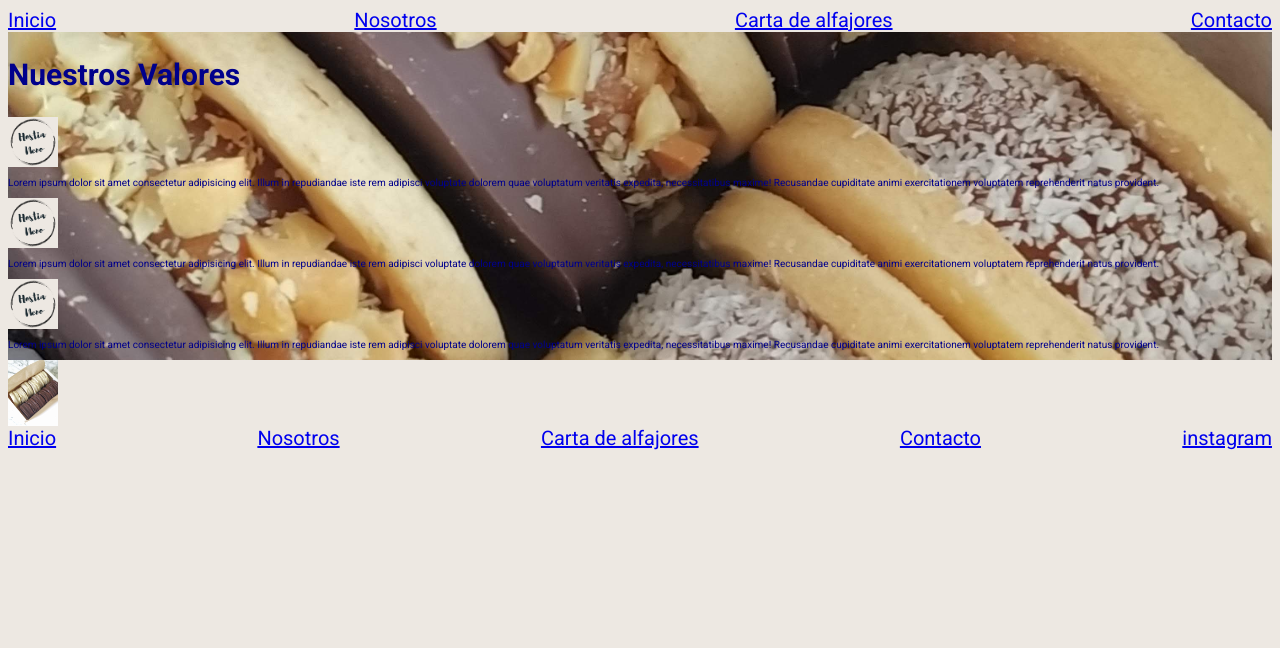
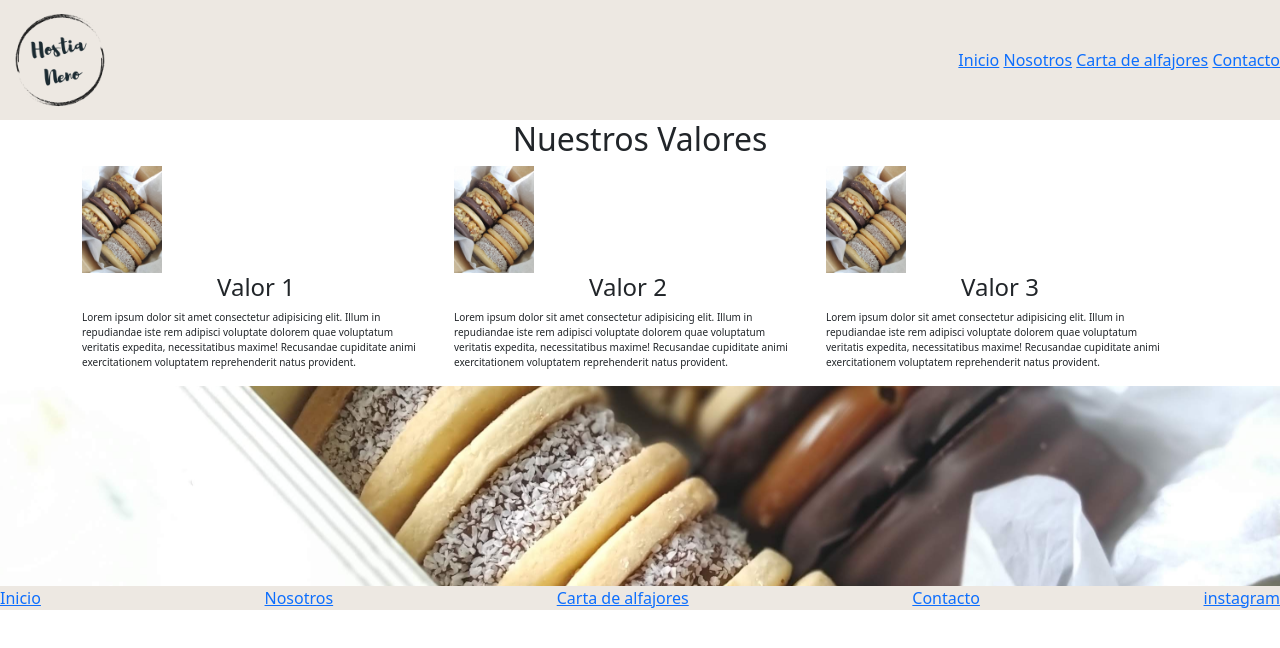
Before and after one commit to juandiego991/entrega-2_suburu, a plain HTML site: page pages/Nosotros.html in a window 1280 px wide. Drawn offline with nearby package versions, Linux system fonts and the light colour scheme.

Commit message:
tercer commit - agregando bootstrap en Nosotros

```diff
--- a/pages/Nosotros.html
+++ b/pages/Nosotros.html
@@ -8,51 +8,106 @@
     <link rel="stylesheet" href="../styles/style.css" />
     <link rel="shortcut icon" href="../img/favicon.png" type="image/x-icon" />
     <title>Nosotros</title>
+    <!-- agrego css bootstrap al head -->
+
+    <link
+      href="https://cdn.jsdelivr.net/npm/bootstrap@5.3.0-alpha1/dist/css/bootstrap.min.css"
+      rel="stylesheet"
+      integrity="sha384-GLhlTQ8iRABdZLl6O3oVMWSktQOp6b7In1Zl3/Jr59b6EGGoI1aFkw7cmDA6j6gD"
+      crossorigin="anonymous"
+    />
   </head>
 
   <body>
     <nav class="header">
+      <div class="logo">
+        <img src="../img/favicon.png" alt="logo" height="100px" width="100px" />
+      </div>
+      <div class="links">
         <a href="../index.html">Inicio</a>
-      <a href="Nosotros.html">Nosotros</a>
-      <a href="Carta de alfajores.html">Carta de alfajores</a>
-      <a href="contacto.html">Contacto</a>
+        <a href="../pages/Nosotros.html">Nosotros</a>
+        <a href="../pages/Carta de alfajores.html">Carta de alfajores</a>
+        <a href="../pages/contacto.html">Contacto</a>
+      </div>
     </nav>
 
     <!-- seccion corporativa - nuestros valores -->
-    <div class="primerSeccion">
+
+    <div>
+      <div class="container">
+        <div class="row">
+          <div class="col">
             <h2>Nuestros Valores</h2>
-      <img src="../img/favicon.png" alt="valor 1" width="50px" heigh="50px" />
+          </div>
+          <div class="row">
+            <div class="col-xs-12 col-sm-4">
+              <img
+                src="../img/IMG_20210207_174203.jpg"
+                alt="valor 1"
+                width="80px"
+                heigh="80px"
+              />
+              <h4>Valor 1</h4>
               <p style="font-size: 10px">
-        Lorem ipsum dolor sit amet consectetur adipisicing elit. Illum in
-        repudiandae iste rem adipisci voluptate dolorem quae voluptatum
-        veritatis expedita, necessitatibus maxime! Recusandae cupiditate animi
-        exercitationem voluptatem reprehenderit natus provident.
+                Lorem ipsum dolor sit amet consectetur adipisicing elit. Illum
+                in repudiandae iste rem adipisci voluptate dolorem quae
+                voluptatum veritatis expedita, necessitatibus maxime! Recusandae
+                cupiditate animi exercitationem voluptatem reprehenderit natus
+                provident.
               </p>
-      <img src="../img/favicon.png" alt="valor 3" width="50px" heigh="50px" />
+            </div>
+            <div class="col-xs-12 col-sm-4">
+              <img
+                src="../img/IMG_20210207_174203.jpg"
+                alt="valor 3"
+                width="80px"
+                heigh="80px"
+              />
+              <h4>Valor 2</h4>
               <p style="font-size: 10px">
-        Lorem ipsum dolor sit amet consectetur adipisicing elit. Illum in
-        repudiandae iste rem adipisci voluptate dolorem quae voluptatum
-        veritatis expedita, necessitatibus maxime! Recusandae cupiditate animi
-        exercitationem voluptatem reprehenderit natus provident.
+                Lorem ipsum dolor sit amet consectetur adipisicing elit. Illum
+                in repudiandae iste rem adipisci voluptate dolorem quae
+                voluptatum veritatis expedita, necessitatibus maxime! Recusandae
+                cupiditate animi exercitationem voluptatem reprehenderit natus
+                provident.
               </p>
-      <img src="../img/favicon.png" alt="valor 2" width="50px" heigh="50px" />
+            </div>
+            <div class="col-xs-12 col-sm-4">
+              <img
+                src="../img/IMG_20210207_174203.jpg"
+                alt="valor 2"
+                width="80px"
+                heigh="80px"
+              />
+              <h4>Valor 3</h4>
               <p style="font-size: 10px">
-        Lorem ipsum dolor sit amet consectetur adipisicing elit. Illum in
-        repudiandae iste rem adipisci voluptate dolorem quae voluptatum
-        veritatis expedita, necessitatibus maxime! Recusandae cupiditate animi
-        exercitationem voluptatem reprehenderit natus provident.
+                Lorem ipsum dolor sit amet consectetur adipisicing elit. Illum
+                in repudiandae iste rem adipisci voluptate dolorem quae
+                voluptatum veritatis expedita, necessitatibus maxime! Recusandae
+                cupiditate animi exercitationem voluptatem reprehenderit natus
+                provident.
               </p>
+            </div>
+          </div>
+        </div>
+      </div>
     </div>
 
     <!-- seccion foto de equipo debajo de nuestros valores -->
-    <div class="segundaSeccion">
-      <img
+    <div class="fotoDeEquipo" style="height: 200px">
+      <div class="row">
+        <div class="col">
+          <div class="h-100 d-inline-block">
+            <!-- <img
               src="../img/IMG_20210527_131118.jpg"
-        alt="foto de equipo"
-        width="50px"
-        heigh="50px"
-      />
+              class="img-fluid"
+              alt="Responsive image"
+            /> -->
           </div>
+        </div>
+      </div>
+    </div>
+
     <footer class="footer">
       <a href="../index.html">Inicio</a>
       <a href="Nosotros.html">Nosotros</a>
@@ -60,7 +115,12 @@
       <a href="contacto.html">Contacto</a>
       <a href="https://www.instagram.com/hostianeno/">instagram</a>
     </footer>
+
+    <!-- agrego js bootstrap al final del body -->
+    <script
+      src="https://cdn.jsdelivr.net/npm/bootstrap@5.3.0-alpha1/dist/js/bootstrap.bundle.min.js"
+      integrity="sha384-w76AqPfDkMBDXo30jS1Sgez6pr3x5MlQ1ZAGC+nuZB+EYdgRZgiwxhTBTkF7CXvN"
+      crossorigin="anonymous"
+    ></script>
   </body>
-
-
 </html>
--- a/styles/style.css
+++ b/styles/style.css
@@ -72,7 +72,7 @@ body {
 
 .primerBox button {
   border-radius: 20px;
-  border:none;
+  border: none;
   background-color: skyblue;
   padding: 10px;
   margin: 20px;
@@ -106,3 +106,19 @@ body {
   color: blue;
   border: 3px dotted red;
 }
+
+h1,
+h2,
+h3,
+h4 {
+  display: flex;
+  justify-content: center;
+  align-items: center;
+}
+
+.fotoDeEquipo{
+  background: url(../img/IMG_20210208_101316.jpg);
+  background-position: center;
+  background-size: cover;
+  background-repeat: no-repeat;
+}
```
Also changed, not shown: index.html (+3 -2 lines). Lines whose indentation alone changed are shown as unchanged.
